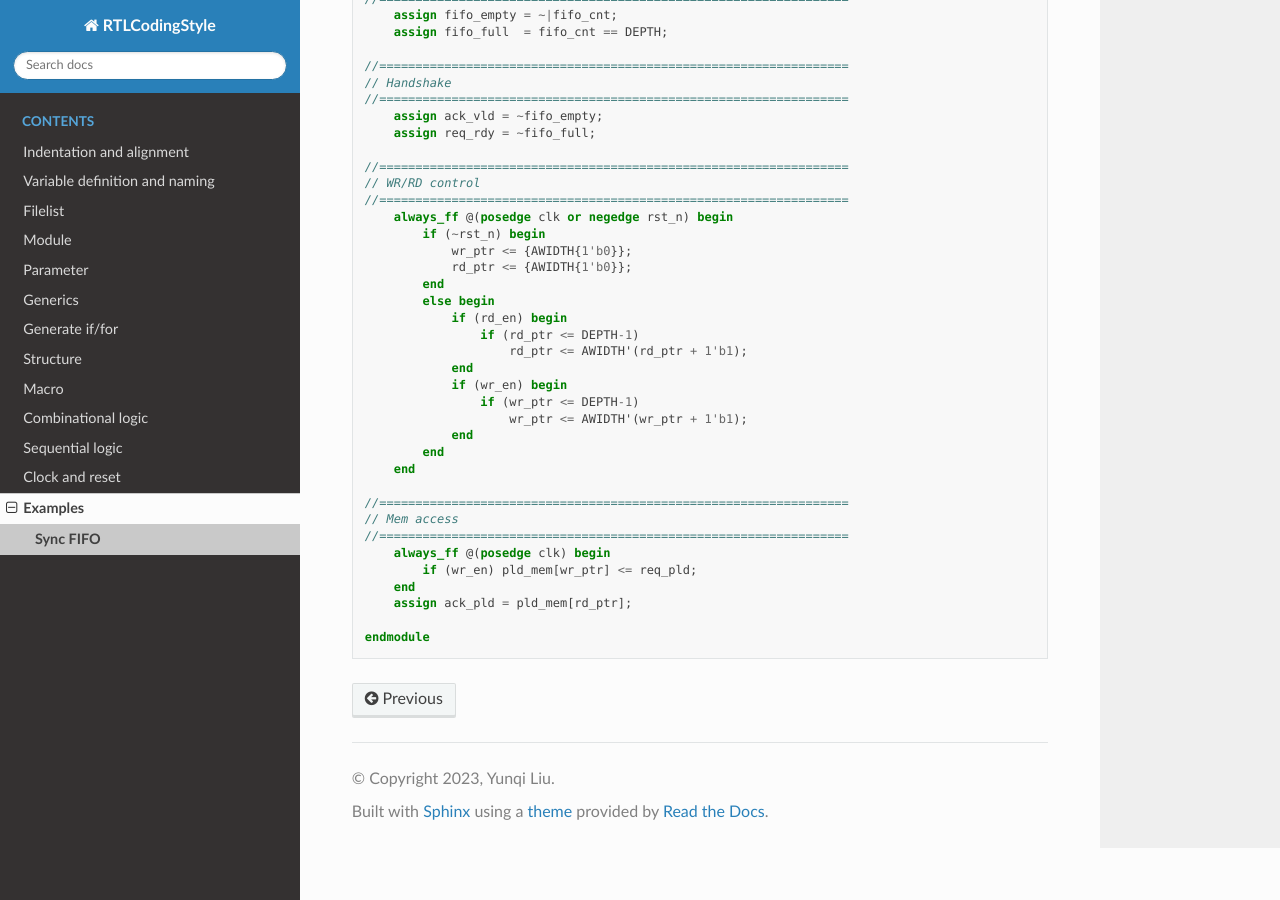
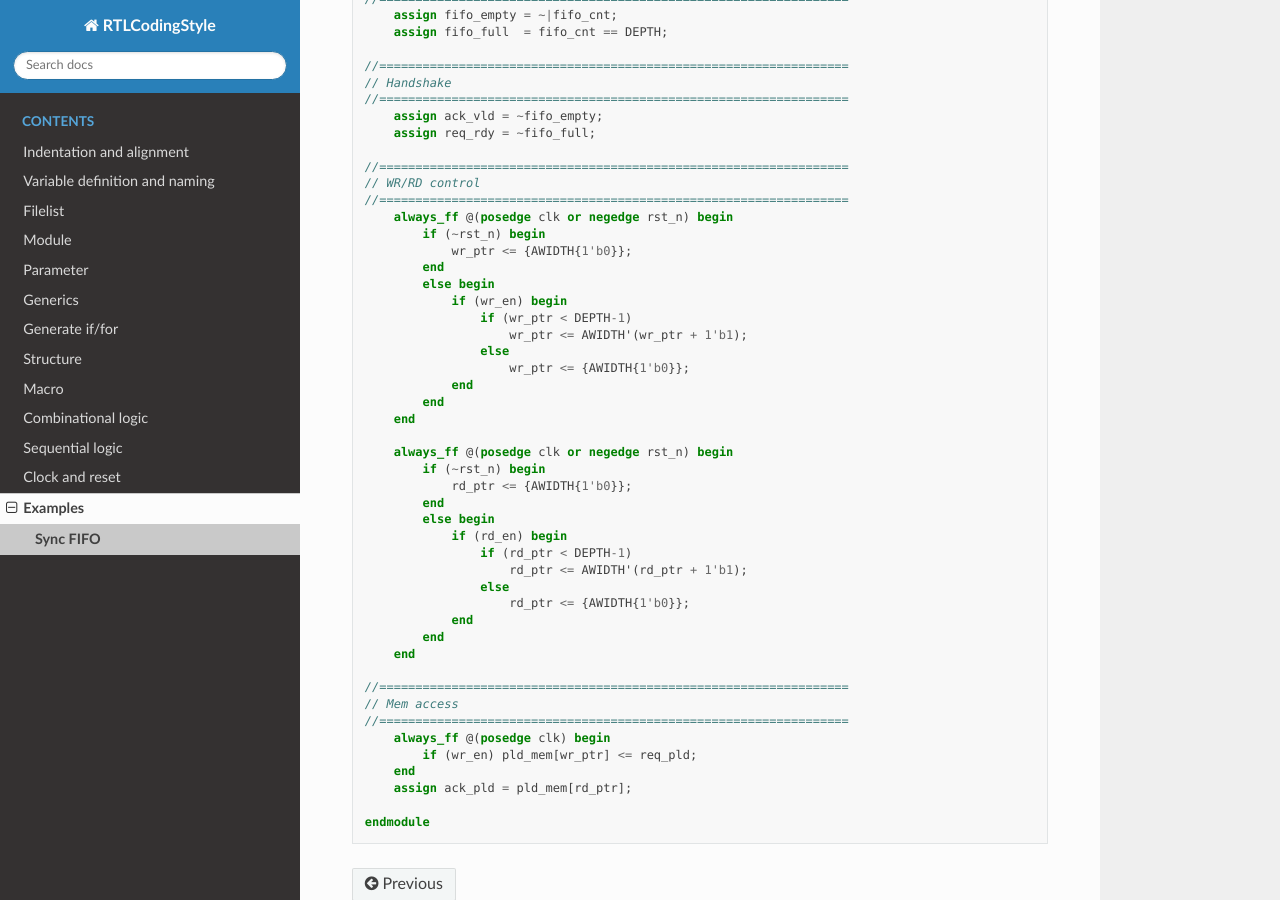
Before and after one commit to luosidingxiaoz/RTLCodingStyle, a Sphinx documentation site: the page built from source/example1_sync_fifo.rst, in a window 1280 px wide and 900 px high, scrolled down 1550 px. Built offline with Sphinx 7.4.7 and the Read the Docs theme 2.0.0, drawn with Linux system fonts in a browser that asks for light colours.

Commit message:
Update example1_sync_fifo.rst
1. split wr_ptr and rd_ptr
2. revert prt adding logic

```diff
--- a/source/example1_sync_fifo.rst
+++ b/source/example1_sync_fifo.rst
@@ -101,16 +101,27 @@ below is an implementation for sync fifo which:
         always_ff @(posedge clk or negedge rst_n) begin
             if (~rst_n) begin
                 wr_ptr <= {AWIDTH{1'b0}};
+            end
+            else begin
+                if (wr_en) begin
+                    if (wr_ptr < DEPTH-1)
+                        wr_ptr <= AWIDTH'(wr_ptr + 1'b1);
+                    else
+                        wr_ptr <= {AWIDTH{1'b0}};
+                end
+            end
+        end
+
+        always_ff @(posedge clk or negedge rst_n) begin
+            if (~rst_n) begin
                 rd_ptr <= {AWIDTH{1'b0}};
             end
             else begin
                 if (rd_en) begin
-                    if (rd_ptr <= DEPTH-1)
+                    if (rd_ptr < DEPTH-1)
                         rd_ptr <= AWIDTH'(rd_ptr + 1'b1);
-                end
-                if (wr_en) begin
-                    if (wr_ptr <= DEPTH-1)
-                        wr_ptr <= AWIDTH'(wr_ptr + 1'b1);
+                    else
+                        rd_ptr <= {AWIDTH{1'b0}};
                 end
             end
         end
```
